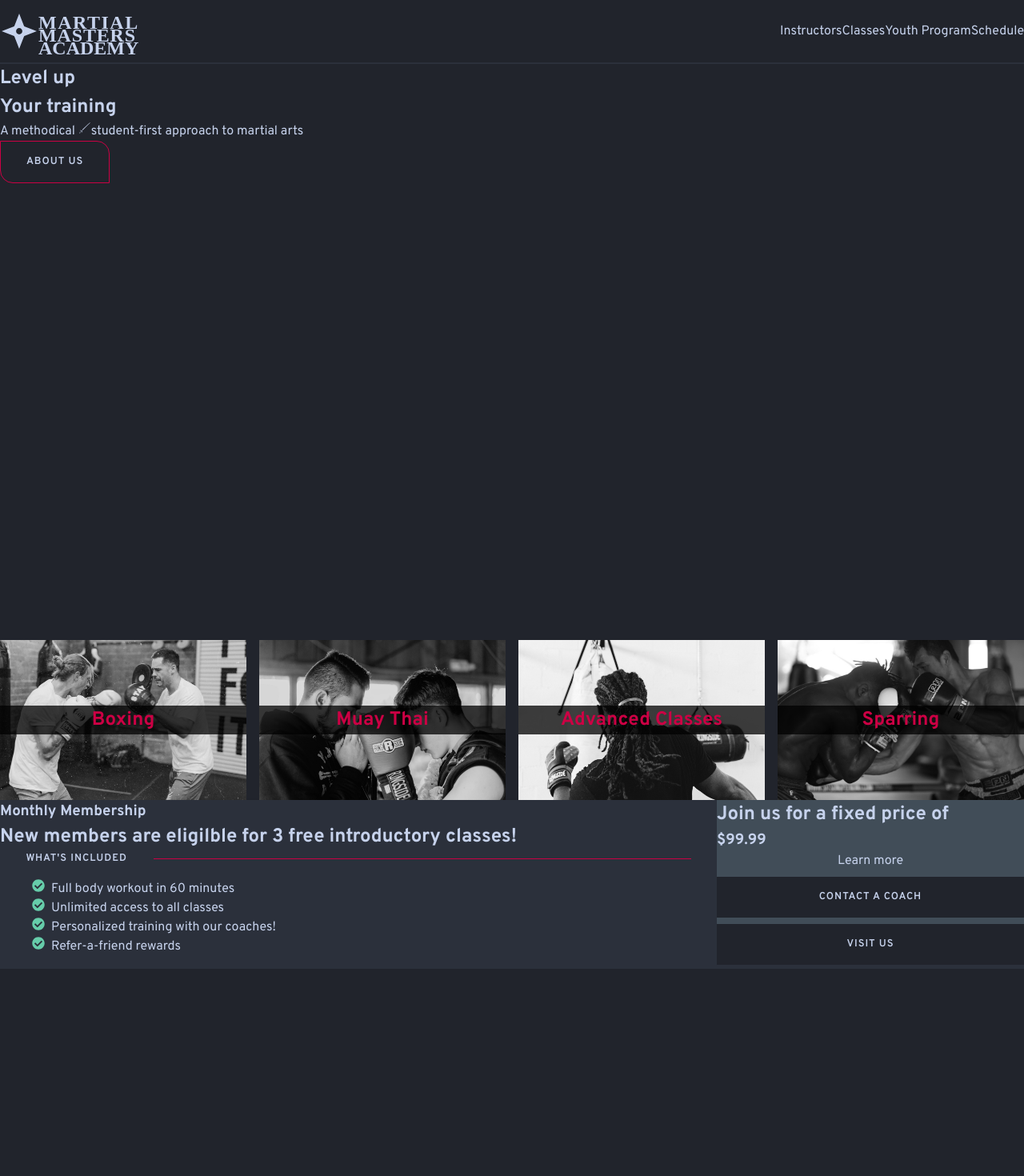
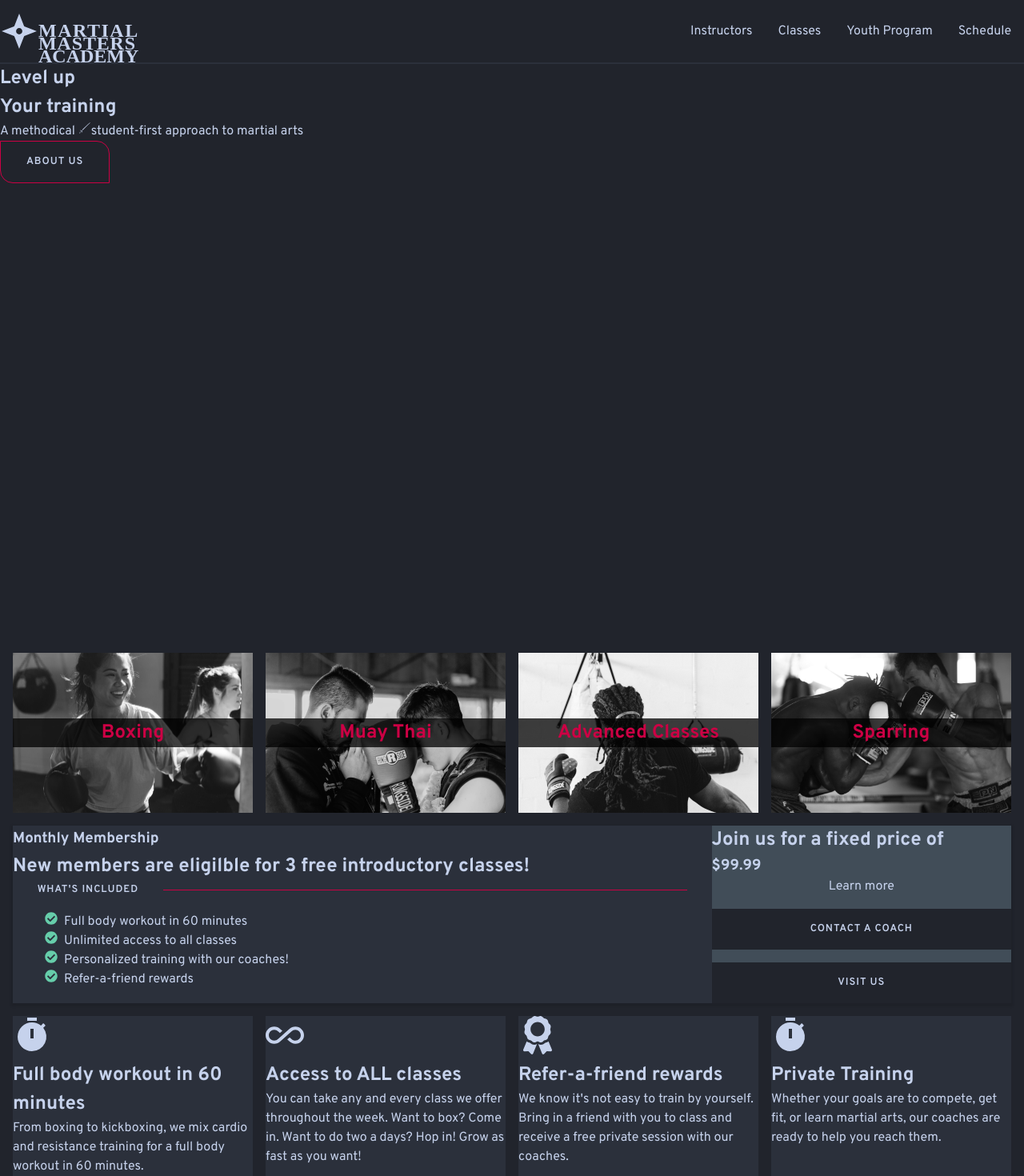
Before and after one commit to allanlalangan/martial-masters-academy, a Next.js app: page / in a window 1280 px wide. Shown: the top 1470 px of the page at 80% size. Before the commit the page ends 1211 px from the top, so only its background shows below. Built offline with nearby package versions, Linux system fonts and the light colour scheme; a web font is replaced by a local one.

Commit message:
feat: add Features component, reset base styles, change boxing program image

```diff
--- a/components/Membership/FeaturesGrid.jsx
+++ b/components/Features/Features.jsx
@@ -1,6 +1,6 @@
 import { MdTimer, MdAllInclusive } from 'react-icons/md';
 import { FaAward } from 'react-icons/fa';
-import styles from './FeaturesGrid.module.scss';
+import styles from './Features.module.scss';
 
 const FeaturesGrid = () => {
   return (
--- a/components/Membership/FeaturesGrid.module.scss
+++ b/components/Features/Features.module.scss
@@ -1,14 +1,15 @@
+@use '../../scss/abstracts/colors' as colors;
+
 .features-grid {
+  padding: 0;
+  margin: 1rem;
   display: grid;
   gap: 1rem;
   grid-template-columns: repeat(4, 1fr);
 }
 
 .feature-card {
-  background-color: var(--dark-header-bg);
-  margin: 1rem;
-  padding: 1rem;
-  border-radius: 0 1rem 0 1rem;
+  background-color: map-get(colors.$card, 'dark');
 }
 
 .feature-icon {
--- a/components/Header/Header.jsx
+++ b/components/Header/Header.jsx
@@ -22,6 +22,7 @@ const Header = () => {
           </h1>
         </div>
       </Link>
+      <nav>
         <ul className={styles['nav-links']}>
           <Link href='/instructors' passHref={true}>
             <li className={`${styles['nav-link']}`}>Instructors</li>
@@ -30,6 +31,7 @@ const Header = () => {
           <li className={`${styles['nav-link']}`}>Youth Program</li>
           <li className={`${styles['nav-link']}`}>Schedule</li>
         </ul>
+      </nav>
     </header>
   );
 };
--- a/components/Header/Header.module.scss
+++ b/components/Header/Header.module.scss
@@ -13,23 +13,21 @@
 }
 
 .main-title {
+  height: 100%;
   cursor: pointer;
-  @include mixins.flex(column, center, center);
+  @include mixins.flex(row, center, center);
 }
 .logo-icon {
   font-size: 3rem;
 }
 
 .main-title h1 {
+  height: 100%;
   font-size: 1.5rem;
   font-family: 'Mirza';
-  text-align: justify;
   text-transform: uppercase;
-  @include mixins.flex(column, center, flex-start);
 
-  position: absolute;
-  left: 3rem;
-  top: 1.25rem;
+  @include mixins.flex(column, flex-end, flex-start);
 }
 
 .title-line {
@@ -55,7 +53,7 @@
 
 .nav-link {
   cursor: pointer;
-
+  padding: 0 1rem;
   transition: all 0.25s ease-out;
 }
 
--- a/components/Membership/FeatureCard/FeatureCard.module.scss
+++ /dev/null
@@ -1,9 +0,0 @@
-.container {
-  background-color: var(--dark-header-bg);
-  margin: 1rem;
-  padding: 1rem;
-  height: 100%;
-  width: 75%;
-  /* border: 1px solid var(--dark-header-bg); */
-  border-radius: 1rem;
-}
--- a/components/Membership/Membership.module.scss
+++ b/components/Membership/Membership.module.scss
@@ -2,13 +2,8 @@
 @use '../../scss/abstracts/mixins' as mixins;
 
 .container {
+  margin: 0 1rem;
   @include mixins.flex(column, space-between);
-}
-
-.subheading {
-}
-
-.features-grid {
 }
 
 .features-card {
@@ -24,12 +19,6 @@
   width: 70%;
 
   @include mixins.flex(column, space-evenly, flex-start);
-}
-
-.features_title {
-}
-
-.included-list {
 }
 
 .included-item {
@@ -60,16 +49,9 @@
 
 .price-card {
   background-color: map-get(colors.$grey, 'darker');
-  // background-color: hsl(210, 15%, 30%);
 
   width: 30%;
   height: 100%;
-}
-
-.price-heading {
-}
-
-.final-price {
 }
 
 .learn-more {
@@ -78,7 +60,7 @@
 
 .actions {
   display: grid;
-  gap: 0.5rem;
+  gap: 1rem;
 }
 .action-button {
   @include mixins.action-button-text();
--- a/components/Membership/ClassesGrid.jsx
+++ b/components/Programs/Programs.jsx
@@ -1,6 +1,6 @@
-import styles from './ClassesGrid.module.scss';
+import styles from './Programs.module.scss';
 
-const ClassesGrid = () => {
+const Programs = () => {
   return (
     <ul className={`${styles['classes-grid']}`}>
       <li className={`${styles['class-card']} ${styles['boxing-card']}`}>
@@ -18,4 +18,4 @@ const ClassesGrid = () => {
     </ul>
   );
 };
-export default ClassesGrid;
+export default Programs;
--- a/components/Membership/ClassesGrid.module.scss
+++ b/components/Programs/Programs.module.scss
@@ -1,7 +1,7 @@
 @use '../../scss/abstracts/mixins';
 
 .boxing-card::before {
-  background-image: url('../../assets/mark-adriane-FH6JcaCrYJ0-unsplash.jpg');
+  background-image: url('../../assets/logan-weaver-lgnwvr-9D_rUDe7xvA-unsplash.jpg');
 }
 
 .muaythai-card::before {
@@ -34,7 +34,7 @@
 
 .classes-grid {
   padding: 0;
-  margin: 0;
+  margin: 1rem;
   display: grid;
   gap: 1rem;
   grid-template-columns: repeat(4, 1fr);
--- a/pages/index.js
+++ b/pages/index.js
@@ -2,7 +2,8 @@ import Head from 'next/head';
 
 import Hero from '../components/Hero/Hero';
 import Membership from '../components/Membership/Membership';
-import ClassesGrid from '../components/Membership/ClassesGrid';
+import Programs from '../components/Programs/Programs';
+import Features from '../components/Features/Features';
 
 export default function Home() {
   return (
@@ -12,8 +13,9 @@ export default function Home() {
         <meta name='description' content='Generated by create next app' />
       </Head>
       <Hero />
-      <ClassesGrid />
+      <Programs />
       <Membership />
+      <Features />
     </>
   );
 }
```
Also changed, not shown: components/Membership/FeatureCard/FeatureCard.jsx (deleted, +0 -10 lines), assets/logan-weaver-lgnwvr-9D_rUDe7xvA-unsplash.jpg. Lines whose indentation alone changed are shown as unchanged.
